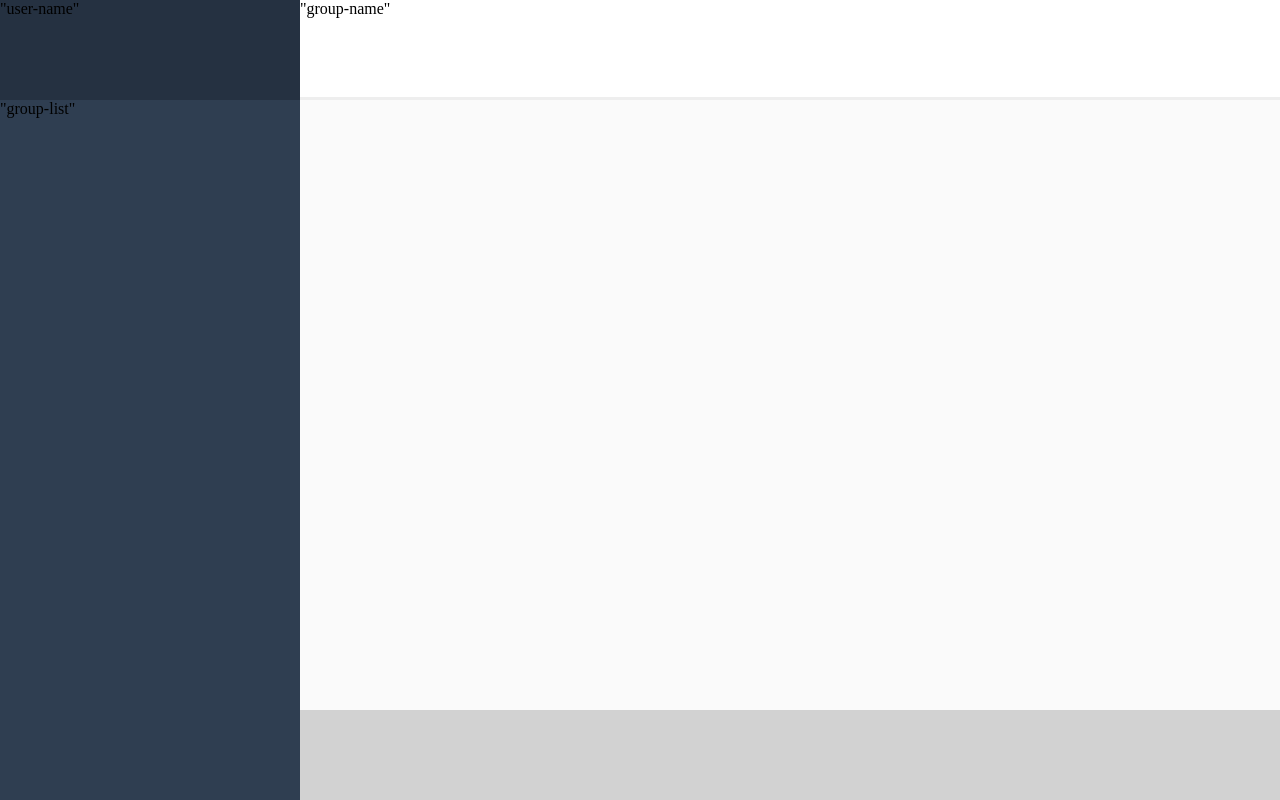
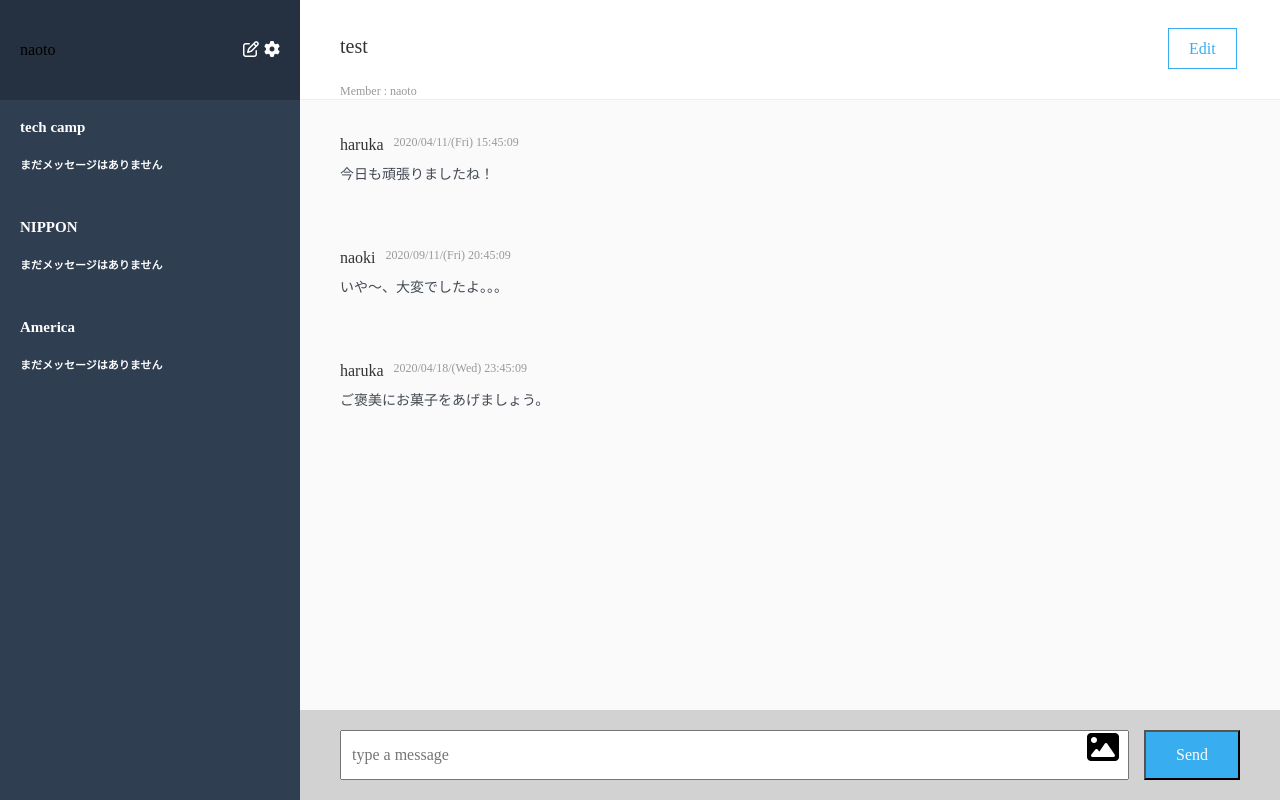
Before and after one commit to Naoto3615/chat-space, a Rails app: template app/views/messages/index.html.haml in a window 1280 px wide. Run offline with Rails 7, Linux system fonts and the light colour scheme; the template is opened without the code that fills it, so the values that code supplies are empty; style sheets or scripts are compiled from the project's sources; some libraries are stand-ins or nearby versions.

Commit message:
initial front

```diff
--- a/app/assets/stylesheets/modules/_messages.scss
+++ b/app/assets/stylesheets/modules/_messages.scss
@@ -14,11 +14,91 @@
 .side-bar_user-name{
   background-color:#253141;
   height:100px;
+  position:relative;
 }
+
+.edit-bar{
+  background-color:#253141;
+  width:260px;
+  height:20px;
+  position:absolute;
+  margin-top:40px;
+  margin-left:20px;
+  display:flex;
+  justify-content:space-between;
+}
+
+.name{
+  font-size:16px;
+  line-height:20px;
+}
+
+.icons{
+  display:flex;
+  line-height:20px;
+  width:60px;
+}
+
+.right-icon{
+margin-left:5px;
+}
+.fa-cog{
+  color:#ffffff;
+  border-color:black;
+}
+
+.left-icon{
+  margin:0 0 0 auto;
+}
+.fa-edit{
+  color:#ffffff;
+}
+
 
 .side-bar_group-list{
   background-color:#2f3e51;
   height:calc(100vh - 100px);
+  display:block;
+}
+
+@mixin group-list{
+  width:300px;
+  height:100px;
+  background-color:#2f3e51;
+  position:relative;
+}
+
+.group-list{
+  @include group-list;
+}
+
+@mixin group-list_name{
+  width:260px;
+  height:15px;
+  position:absolute;
+  top:20px;
+  left:20px;
+  font-size:15px;
+  line-height:15px;
+  color:#ffffff;
+  font-weight:bold;
+}
+
+.group-list_name{
+  @include group-list_name;
+}
+
+@mixin group-list_name-message{
+  font-size:11px;
+  line-height:11px;
+  position:absolute;
+  top:40px;
+  width:260px;
+  height:11px;
+}
+
+.group-list_name-message{
+@include group-list_name-message;
 }
 
 .main-contents{
@@ -26,19 +106,131 @@
   display:block;
 }
 
-.main-chat_group-name{
+.main-chat_group{
   background-color:#ffffff;
   height:100px;
   border-bottom:solid;
   border-bottom-color:#eeeeee;
+  position:relative;
+  border-width:1px;
+}
+
+.main-chat_group-name{
+  color:#333333;
+  font-size:20px;
+  width:160px;
+  position:absolute;
+  left:40px;
+  top:35px;
+}
+
+.main-chat_group-member{
+  color:#999999;
+  font-size:12px;
+  position:absolute;
+  bottom:0;
+  left:40px;
+}
+
+.main-chat_group-edit{
+  width:32px;
+  height:40px;
+  color:#38aef0;
+  font-size:16px;
+  margin-left:auto;
+  margin-right:80px;
+  padding-top:40px;
+}
+
+.edit-link{
+  text-decoration:none;
+  border:solid;
+  border-color:#38aef0;
+  color:#38aef0;
+  border-width:1px;
+  padding-top:11px;
+  padding-bottom:11px;
+  padding-left:20px;
+  padding-right:20px;
 }
 
 .main-chat{
   height:calc(100% - 190px);
   background-color:#fafafa;
+  display:block;
+  display:fixed;
 }
 
-.main-chat_message{
+.user-date{
+  height:55px;
+  display:flex;
+}
+
+.user{
+  color:#333333;
+  font-size:16px;
+  height:20px;
+  line-height:20px;
+  padding-left:40px;
+  padding-top:35px;
+}
+
+.date{
+  color:#999999;
+  font-size:12px;
+  padding-left:10px;
+  padding-top:35px;
+}
+
+.chat-message{
+  color:#434A54;
+  font-size:14px;
+  padding-top:12px;
+  padding-left:40px;
+  height:16px;
+  line-height:16px;
+  padding-bottom:46px;
+}
+
+.main-chat_message-form{
   height:90px;
+  width:100%;
   background-color:#d2d2d2;
+  padding-top:20px;
+  padding-left:40px;
 }
+
+.message{
+  display:flex;
+}
+
+.message-form{
+  position:relative;
+  width:100%;
+  &_text{
+    height:50px;
+    width:100%;
+  }
+  &_image{
+    position:absolute;
+    font-size:2rem;
+    right:10px;
+  }
+  &_file{
+    display:none;
+  }
+}
+
+.message-form_submit{
+  padding:0 30px;
+  height:50px;
+  width:100px;
+  margin-right:40px;
+  margin-left:15px;
+  background-color:#38aef0;
+  color:#fafafa;
+}
+
+::placeholder{
+  padding-left:10px;
+}
--- a/app/views/messages/_main_chat.html.haml
+++ b/app/views/messages/_main_chat.html.haml
@@ -1,4 +1,33 @@
 .main-contents
-  .main-chat_group-name"group-name"
+  .main-chat_group
+    .main-chat_group-name test
+    .main-chat_group-member Member : naoto
+    .main-chat_group-edit
+      = link_to "Edit" ,"#" ,class: "edit-link"
+
   .main-chat
-  .main-chat_message
+    .user-date
+      .user haruka
+      .date 2020/04/11/(Fri) 15:45:09
+    .chat-message 今日も頑張りましたね！
+
+    .user-date
+      .user naoki
+      .date 2020/09/11/(Fri) 20:45:09
+    .chat-message いや〜、大変でしたよ。。。
+
+    .user-date
+      .user haruka
+      .date 2020/04/18/(Wed) 23:45:09
+    .chat-message ご褒美にお菓子をあげましょう。
+
+
+
+  .main-chat_message-form
+    %form.message
+      .message-form
+        %input{class:"message-form_text",placeholder:"type a message", type:"text"}
+        %label{class:"message-form_image",id:"message-form_image"}
+          =icon("fas","image")
+          %input{type:"file",class:"message-form_file",id:"message-form_image"}
+      %input{type:"submit",value:"Send",class:"message-form_submit"}
--- a/app/views/messages/_side_bar.html.haml
+++ b/app/views/messages/_side_bar.html.haml
@@ -1,3 +1,30 @@
 .side-bar
-  .side-bar_user-name "user-name"
-  .side-bar_group-list "group-list"
+  .side-bar_user-name
+    .edit-bar
+      .name naoto
+      .icons
+        .left-icon
+          = link_to "#" do
+            %i.far.fa-edit
+        .right-icon
+          = link_to "#" do
+            %i.fa.fa-cog
+
+  .side-bar_group-list
+    .group-list
+      .group-list_name
+        tech camp
+        .group-list_name-message
+          まだメッセージはありません
+
+    .group-list
+      .group-list_name
+        NIPPON
+        .group-list_name-message
+          まだメッセージはありません
+
+    .group-list
+      .group-list_name
+        America
+        .group-list_name-message
+          まだメッセージはありません
```
